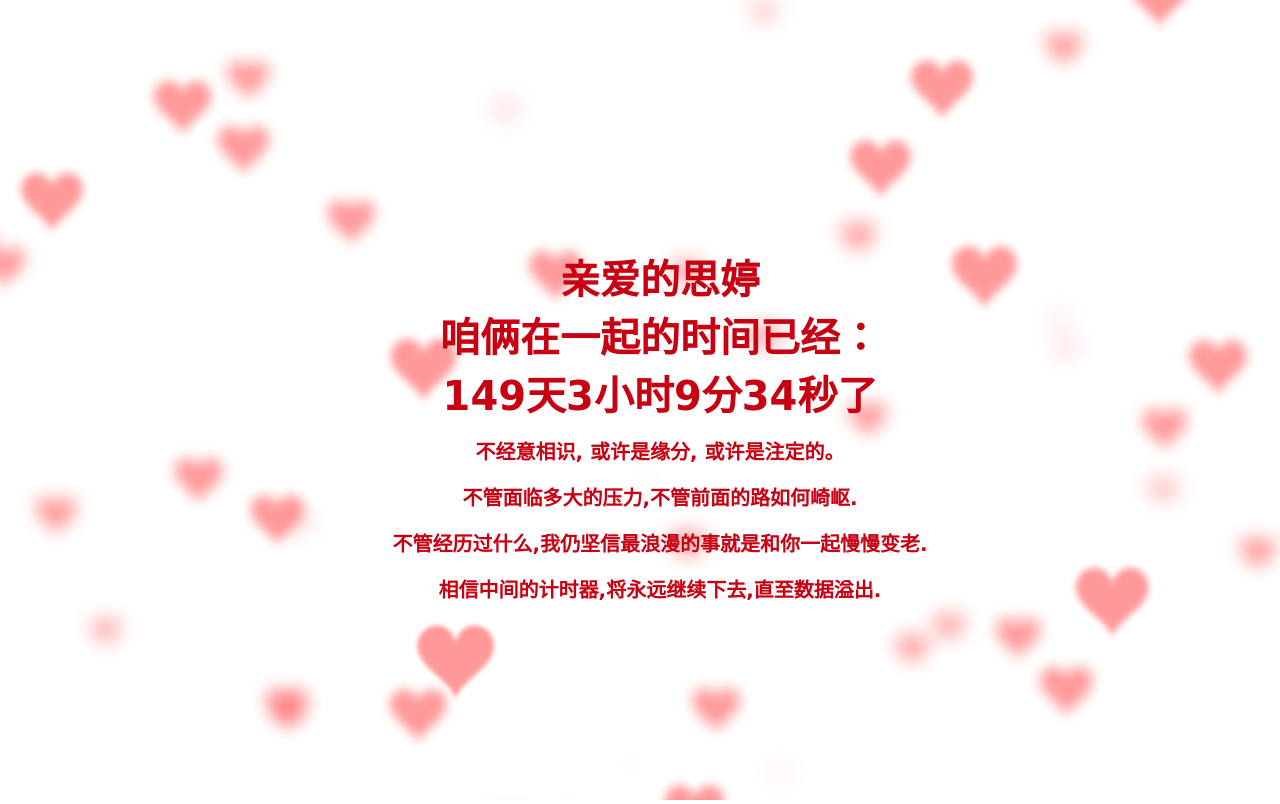
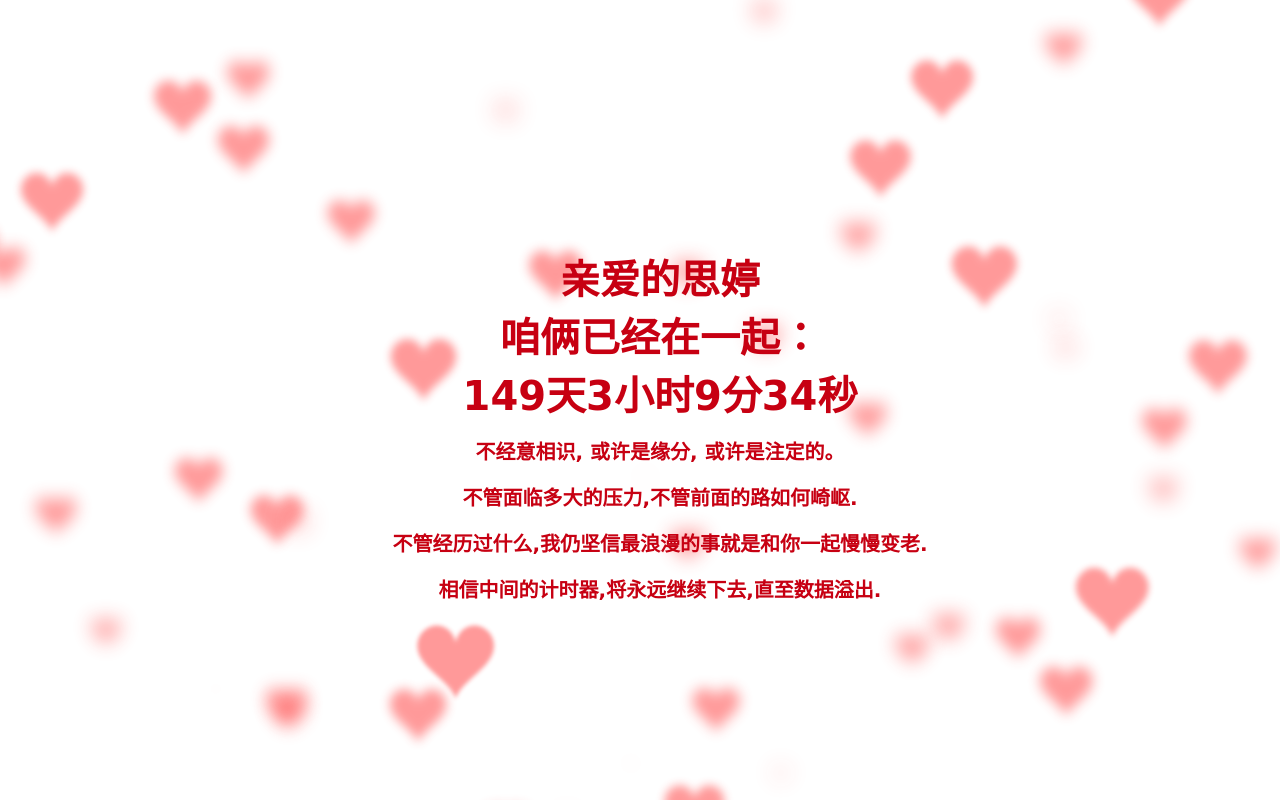
Before and after one commit to a506868202/_gjf-_hst, a plain HTML site: page index.html in a window 1280 px wide. Drawn offline with Linux system fonts and the light colour scheme.

Commit message:
Update index.html

```diff
--- a/index.html
+++ b/index.html
@@ -141,7 +141,7 @@ window.onload=function starttime(){
         var second = parseInt(time%60);  // 以60秒为一整份 取余 剩下秒数
 //              console.log(hour+":"+minute+":"+second)
 //              alert(hour)
-        obj.innerHTML="亲爱的思婷<br>咱俩在一起的时间已经：<br>"+day+"天"+hour+"小时"+minute+"分"+second+"秒"+"了<br><span>不经意相识, 或许是缘分, 或许是注定的。<br>不管面临多大的压力,不管前面的路如何崎岖.<br>不管经历过什么,我仍坚信最浪漫的事就是和你一起慢慢变老.<br>相信中间的计时器,将永远继续下去,直至数据溢出.</span>"
+        obj.innerHTML="亲爱的思婷<br>咱俩已经在一起：<br>"+day+"天"+hour+"小时"+minute+"分"+second+"秒"+"<br><span>不经意相识, 或许是缘分, 或许是注定的。<br>不管面临多大的压力,不管前面的路如何崎岖.<br>不管经历过什么,我仍坚信最浪漫的事就是和你一起慢慢变老.<br>相信中间的计时器,将永远继续下去,直至数据溢出.</span>"
 
         return true;
     }
```
